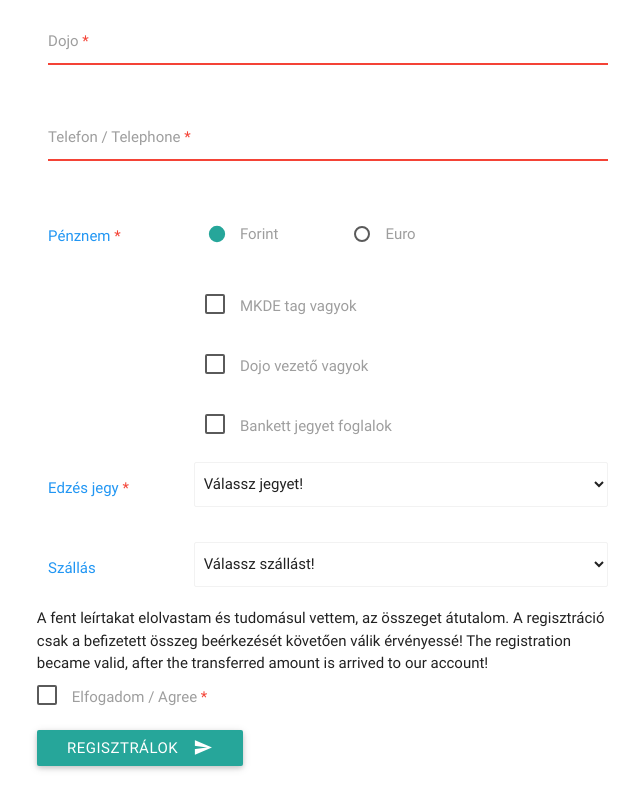
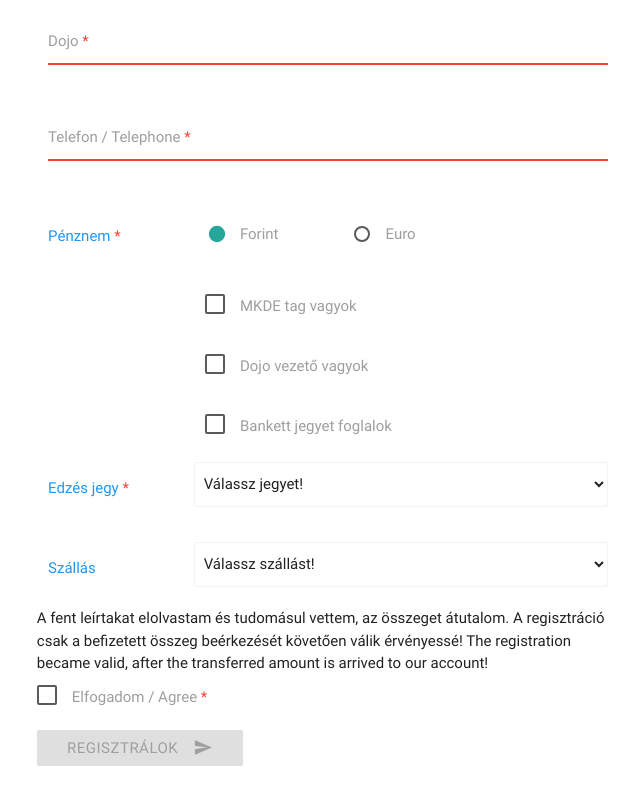
Before and after one commit to patoi/aikido-irimi, a website: page public/index.html in a window 1280 px wide. Shown: the part 2433-3239 px from the top of the page, without its empty margins (312-952 px from the left). Drawn offline with nearby package versions, Linux system fonts and the light colour scheme.

Commit message:
fix handling form invalid

```diff
--- a/public/index.html
+++ b/public/index.html
@@ -263,7 +263,7 @@
         <div class="row">
 
           <div class="red-text">{{reg.hiba}}</div>
-          <button ng-disabled="regForm.$invalid && price" class="btn waves-effect waves-light" type="submit" name="action">Regisztrálok
+          <button ng-disabled="regForm.$invalid" class="btn waves-effect waves-light" type="submit" name="action">Regisztrálok
             <i class="mdi-content-send right"></i>
           </button>
         </div>
```
